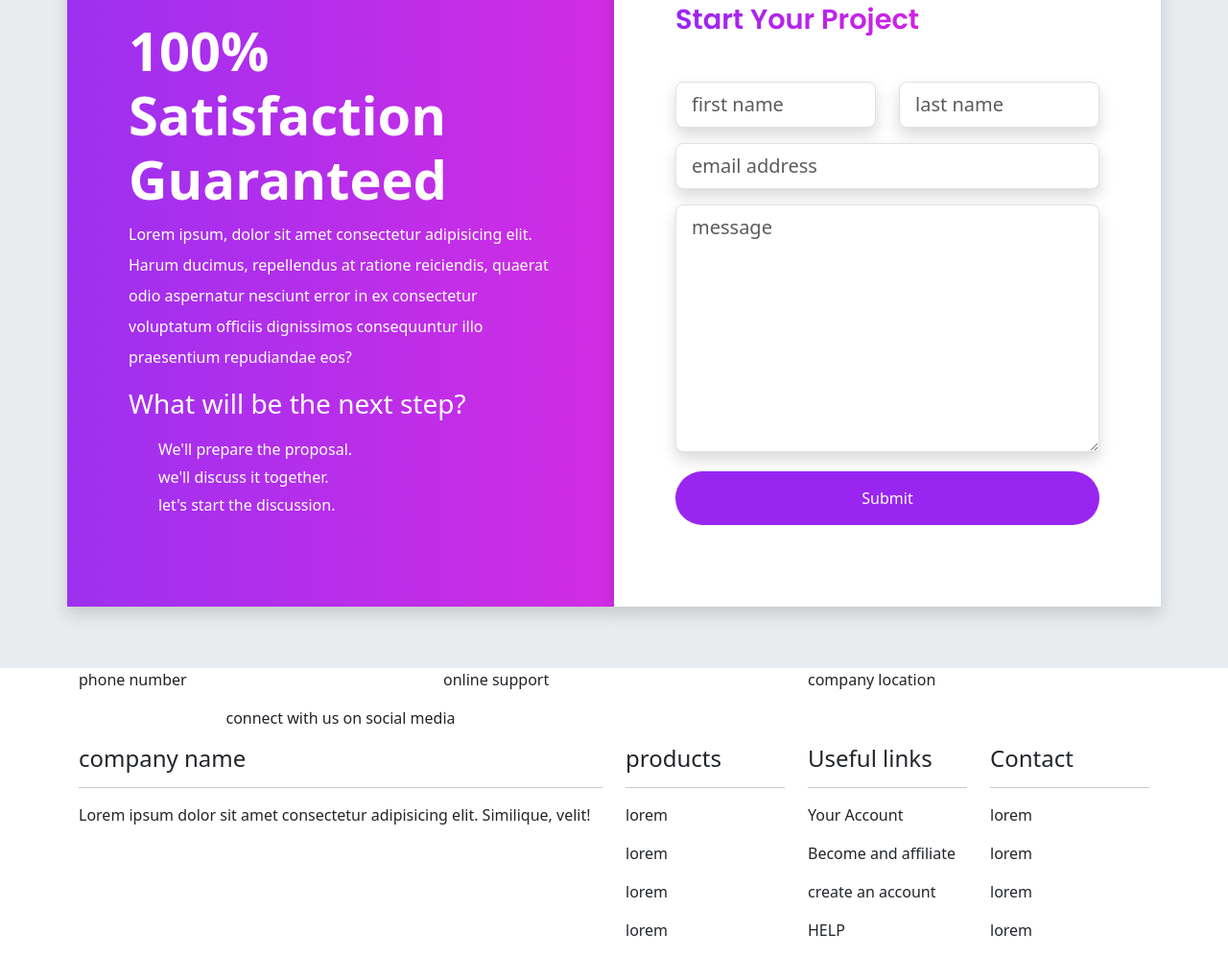
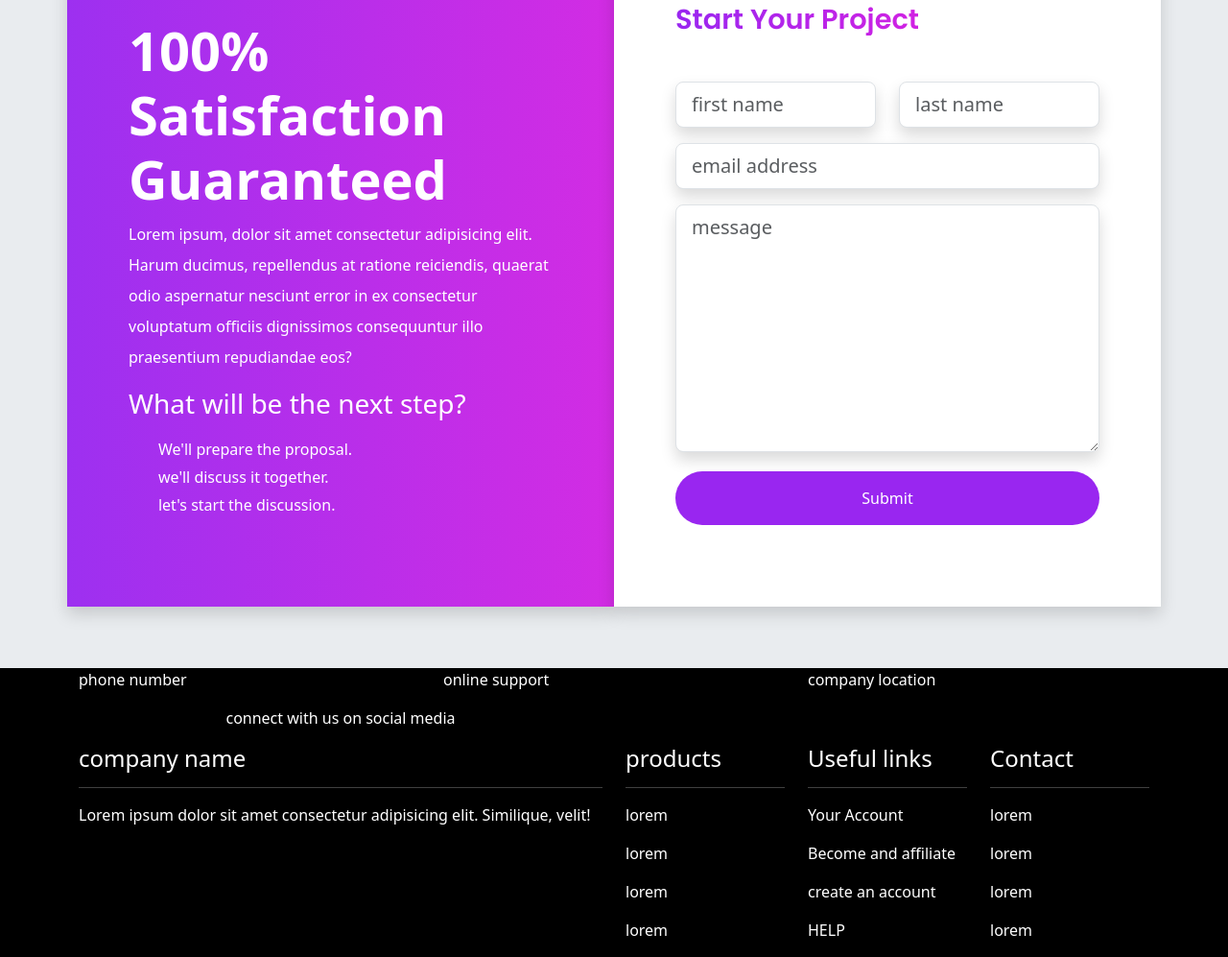
Before and after one commit to Duke-Skygawker/Bootstrap-5-and-SASS-dynamic-portfolio, a website: page index.html in a window 1280 px wide. Shown: the part 6873-7870 px from the top of the page at 96% size. Drawn offline with nearby package versions, Linux system fonts and the light colour scheme; files that its build step writes are made by us from their sources.

Commit message:
footer basee

```diff
--- a/index.html
+++ b/index.html
@@ -752,8 +752,8 @@
     <!-- //////////////////////////////////////////////////////
     Footer Start
     /////////////////////////////////////////////////////////// -->
-    <section id="footer" class="footer">
-      <div class="container">
+    <section id="footer" class="footer bg-black text-white">
+      <div class="container ">
         <div class="row">
           <div class="col-lg-4"><p>phone number</p></div>
           <div class="col-lg-4"><p>online support</p></div>
@@ -782,7 +782,7 @@
           <div class="col-lg-2">
             <h4>products</h4>
             <hr>
-            <div class="footer-desctiption">
+            <div class="footer-description">
               <p>lorem</p>
               <p>lorem</p>
               <p>lorem</p>
@@ -792,7 +792,7 @@
          <div class="col-lg-2">
           <h4>Useful links</h4>
           <hr>
-          <div class="footer-desctiption">
+          <div class="footer-description">
             <p>Your Account</p>
             <p>Become and affiliate</p>
             <p>create an account</p>
@@ -802,7 +802,7 @@
          <div class="col-lg-2">
           <h4>Contact</h4>
           <hr>
-          <div class="footer-desctiption">
+          <div class="footer-description">
             <p>lorem</p>
             <p>lorem</p>
             <p>lorem</p>
```
